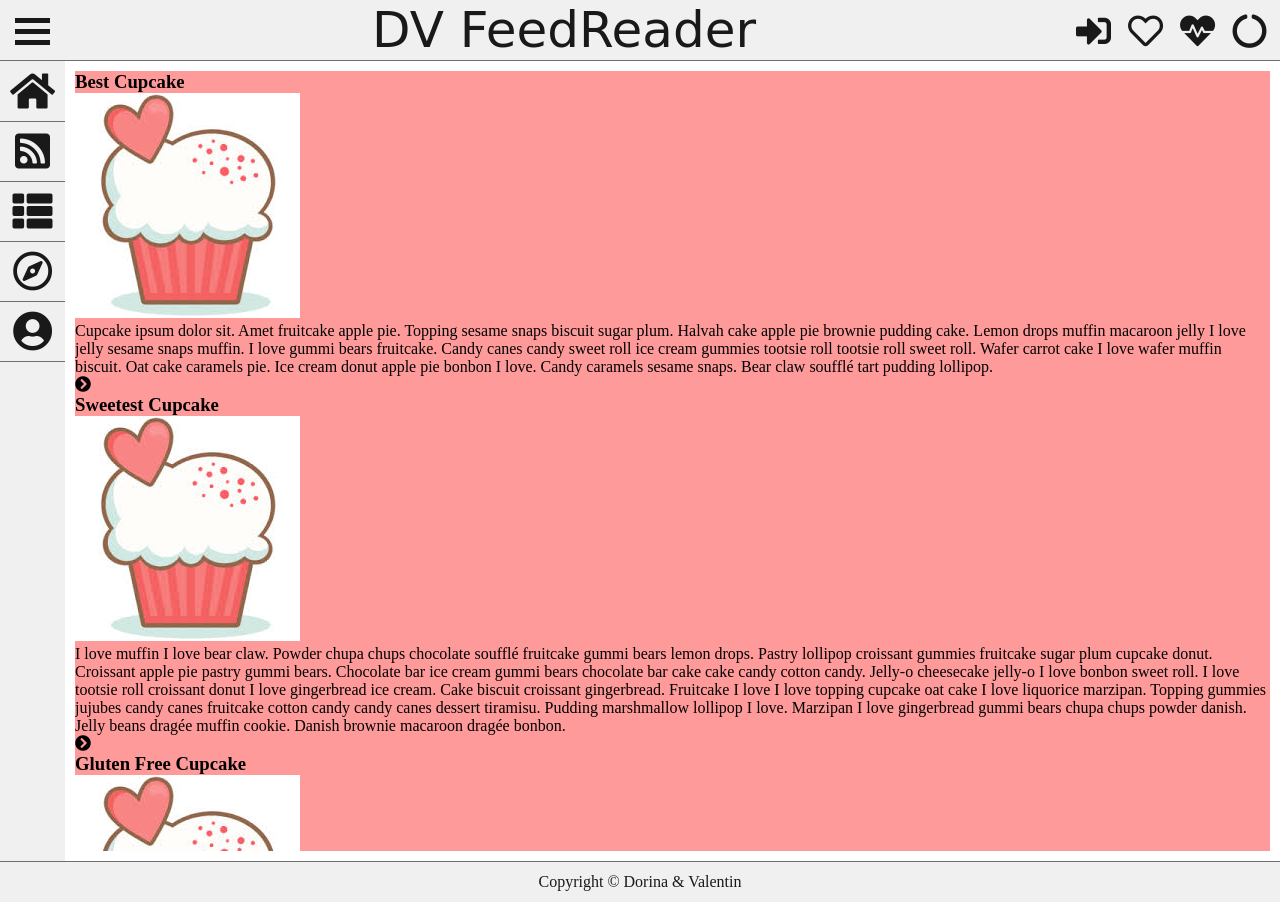
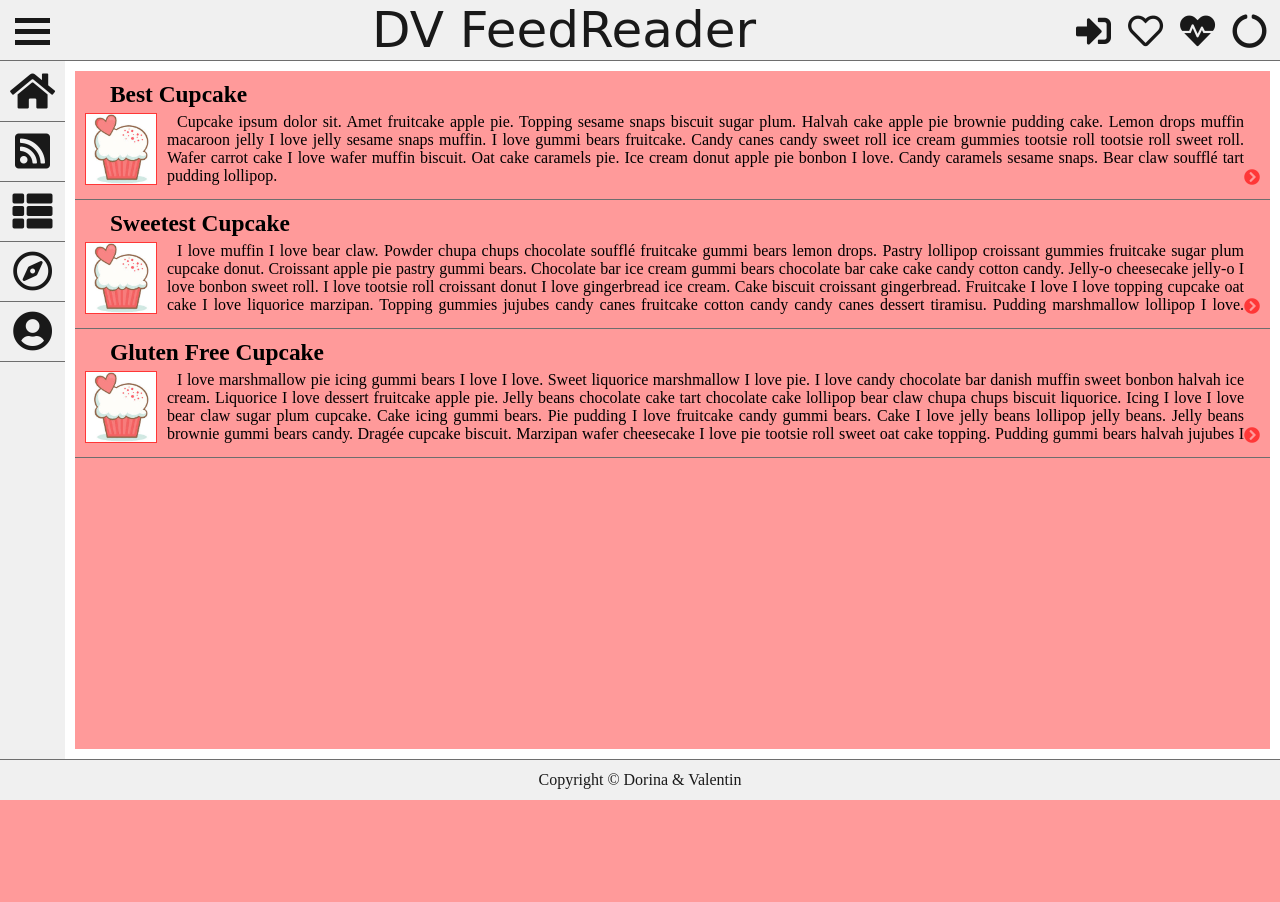
Before and after one commit to vali-snow/49Wews, a PHP site: page /html/readFeeds.html in a window 1280 px wide. After the commit the page ends 800 px from the top, so only its background shows below. Run offline with PHP 8.4, Linux system fonts and the light colour scheme; some libraries are stand-ins or nearby versions; some web fonts are replaced.

Commit message:
css for the read feeds section

```diff
--- a/FrontEnd/css/sections.css
+++ b/FrontEnd/css/sections.css
@@ -18,6 +18,34 @@
     text-align: justify;
 }
 /*READ FEEDS*/
+#readFeeds article {
+    padding: 10px;
+    border-bottom: 1px solid var(--themeLineColor);
+}
+#readFeeds header {
+    font-size: 20px;
+    padding: 0px 0px 0px 25px;
+}
+#readFeeds main{
+    display: inline-flex;
+    overflow: hidden;
+    height: 72px;
+    padding: 5px 0px 0px 0px;
+}
+#readFeeds main img {
+    border: 1px solid var(--accentColor);
+    margin: 0px 10px 0px 0px;
+    height: 70px;
+    width: 70px;
+}
+#readFeeds main p {
+    text-indent: 10px;
+    text-align: justify;
+}
+#readFeeds main i {
+    align-self: flex-end;
+    color: var(--accentColor);
+}
 /*ORGANIZE*/
 /*DISCOVER*/
 #discover article {
```
